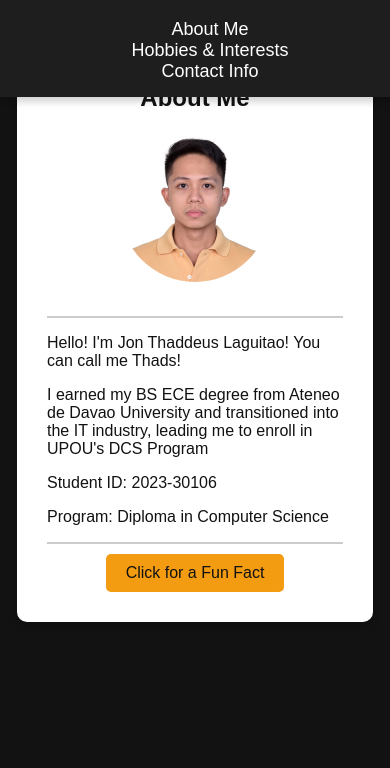
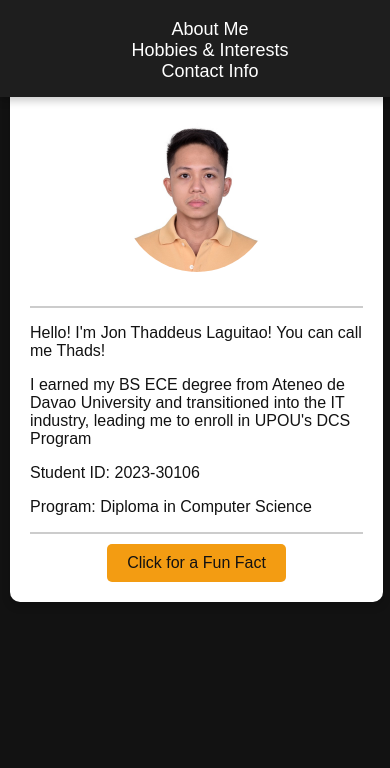
Before and after one commit to JonThads/JonThads.github.io, a plain HTML site: page index.html in a window 390 px wide. Shown: the part 76-844 px from the top of the page. Drawn offline with Linux system fonts and the light colour scheme.

Commit message:
UI Responsiveness
Code Enhancements for Mobile UI

```diff
--- a/index.html
+++ b/index.html
@@ -5,6 +5,7 @@
     <meta name="viewport" content="width=device-width, initial-scale=1.0">
     <title>CMSC 207 | Laguitao | 2023-30106</title>
     <link rel="stylesheet" href="styles001.css">
+    <meta name="viewport" content="width=device-width, initial-scale=1.0">
 </head>
 <body>
     <header>
--- a/styles001.css
+++ b/styles001.css
@@ -37,6 +37,7 @@ nav ul {
     margin: 0;
     display: flex;
     justify-content: center;
+    flex-wrap: wrap;
 }
 
 nav ul li {
@@ -86,12 +87,12 @@ section {
     height: 250px;
     gap: 20px;
     flex-wrap: wrap;
-
+    align-items: stretch;
 }
 
 .about-card {
     max-width: 500px;
-    width: 80%;
+    width: 90%;
     margin: auto;
     padding: 30px;
 }
@@ -133,4 +134,9 @@ section {
         flex-direction: column;
         align-items: center;
     }
+
+    .about-card {
+        max-width: 95%;
+        padding: 20px;
+    }
 }
```
